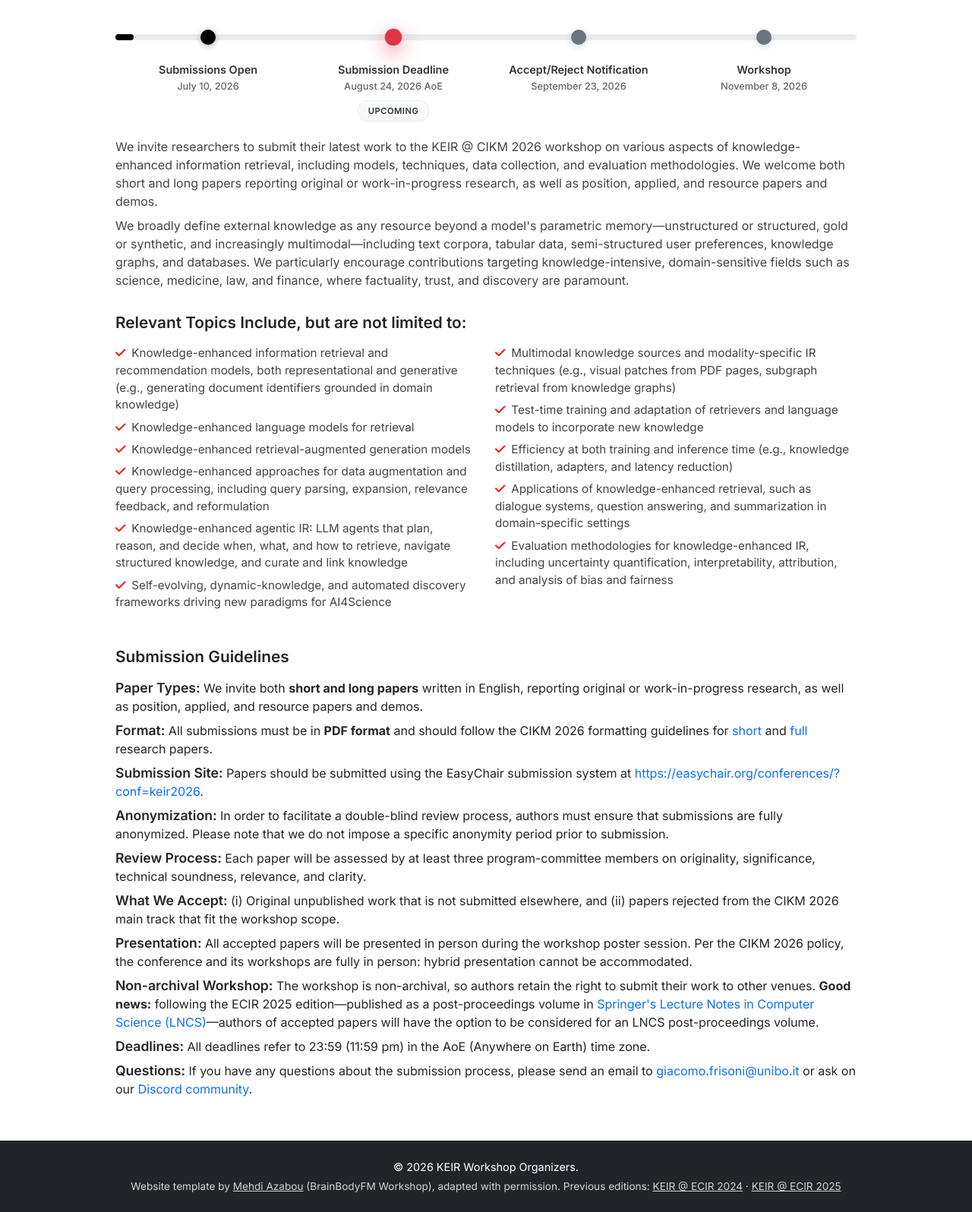
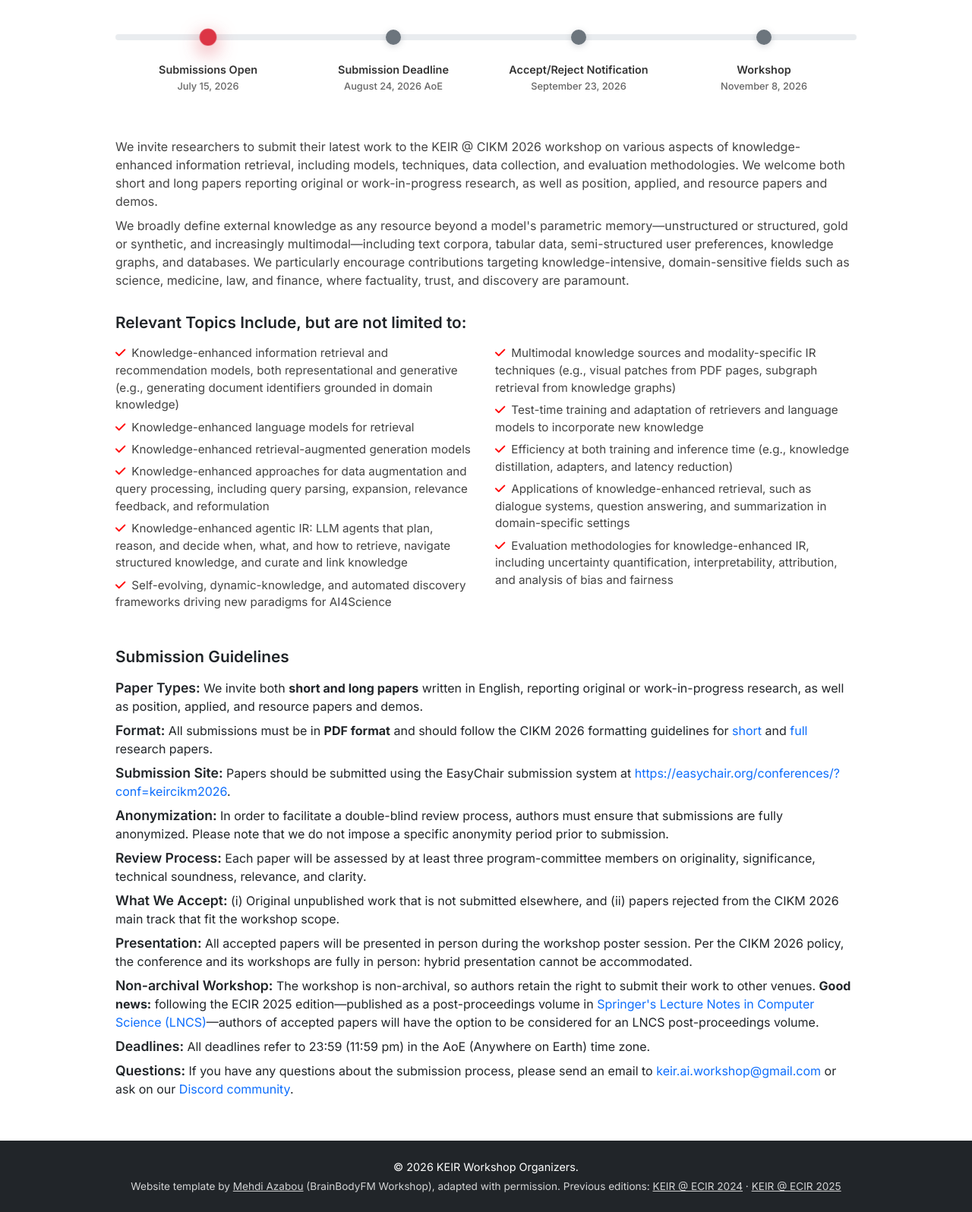
Before and after one commit to keir-workshop/keir-workshop.github.io, a plain HTML site: page call-for-papers.html in a window 1280 px wide. Shown: the part 231-1827 px from the top of the page at 76% size. Drawn offline with nearby package versions, Linux system fonts and the light colour scheme.

Commit message:
fix: mobile navbar visibility, CFP corrections, and content updates

```diff
--- a/call-for-papers.html
+++ b/call-for-papers.html
@@ -144,7 +144,7 @@
 
                 <div class="d-flex justify-content-between align-items-center mb-5">
                     <h2 class="mb-0">Call for Papers</h2>
-                    <a href="https://easychair.org/conferences/?conf=keir2026" target="_blank"
+                    <a href="https://easychair.org/conferences/?conf=keircikm2026" target="_blank"
                         class="btn btn-primary rounded-pill px-3 py-2"
                         style="font-weight: 500; font-size: 1rem; transform: scale(0.9); transform-origin: right center;">
                         <i class="fas fa-paper-plane me-2"></i>
@@ -158,16 +158,16 @@
                         <div class="timeline-progress" id="timeline-progress"></div>
 
                         <div class="timeline-milestones">
-                            <div class="timeline-milestone completed">
-                                <div class="milestone-marker completed"></div>
+                            <div class="timeline-milestone current">
+                                <div class="milestone-marker current"></div>
                                 <div class="milestone-content">
                                     <div class="milestone-label">Submissions Open</div>
-                                    <div class="milestone-date">July 10, 2026</div>
+                                    <div class="milestone-date">July 15, 2026</div>
                                 </div>
                             </div>
 
-                            <div class="timeline-milestone current">
-                                <div class="milestone-marker current"></div>
+                            <div class="timeline-milestone">
+                                <div class="milestone-marker upcoming"></div>
                                 <div class="milestone-content">
                                     <div class="milestone-label">Submission Deadline</div>
                                     <div class="milestone-date">August 24, 2026 AoE</div>
@@ -200,13 +200,13 @@
                 <div class="mobile-timeline-list">
                     <h4 class="mb-3">Important Dates</h4>
                     <ul class="list-unstyled">
-                        <li class="mobile-milestone completed">
+                        <li class="mobile-milestone current">
                             <div class="mobile-milestone-content">
                                 <div class="mobile-milestone-label">Submissions Open</div>
-                                <div class="mobile-milestone-date">July 10, 2026</div>
+                                <div class="mobile-milestone-date">July 15, 2026</div>
                             </div>
                         </li>
-                        <li class="mobile-milestone current">
+                        <li class="mobile-milestone">
                             <div class="mobile-milestone-content">
                                 <div class="mobile-milestone-label">Submission Deadline</div>
                                 <div class="mobile-milestone-date">August 24, 2026 AoE</div>
@@ -291,8 +291,8 @@
 
                             <h5>Submission Site: <span style="font-weight: normal;">Papers should be submitted using
                                     the EasyChair submission system at
-                                    <a href="https://easychair.org/conferences/?conf=keir2026" target="_blank"
-                                        class="text-decoration-none">https://easychair.org/conferences/?conf=keir2026</a>.</span>
+                                    <a href="https://easychair.org/conferences/?conf=keircikm2026" target="_blank"
+                                        class="text-decoration-none">https://easychair.org/conferences/?conf=keircikm2026</a>.</span>
                             </h5>
 
                             <h5>Anonymization: <span style="font-weight: normal;">In order to facilitate a
@@ -328,8 +328,8 @@
 
                             <h5>Questions: <span style="font-weight: normal;">If you have any questions about the
                                     submission process, please send an email to <a
-                                        href="mailto:giacomo.frisoni@unibo.it"
-                                        class="text-decoration-none">giacomo.frisoni@unibo.it</a> or ask on our
+                                        href="mailto:keir.ai.workshop@gmail.com"
+                                        class="text-decoration-none">keir.ai.workshop@gmail.com</a> or ask on our
                                     <a href="https://discord.gg/3x8BqJkRy" target="_blank"
                                         class="text-decoration-none">Discord community</a>.</span>
                             </h5>
--- a/call-for-papers.js
+++ b/call-for-papers.js
@@ -7,7 +7,7 @@
 
         // KEIR @ CIKM 2026 milestone dates
         const milestones = [
-            new Date('2026-07-10'), // Submissions Open
+            new Date('2026-07-15'), // Submissions Open
             new Date('2026-08-24'), // Submission Deadline (AoE)
             new Date('2026-09-23'), // Accept/Reject Notification
             new Date('2026-11-08')  // Workshop
```
Also changed, not shown: index.html (+5 -5 lines), 1 other file.
